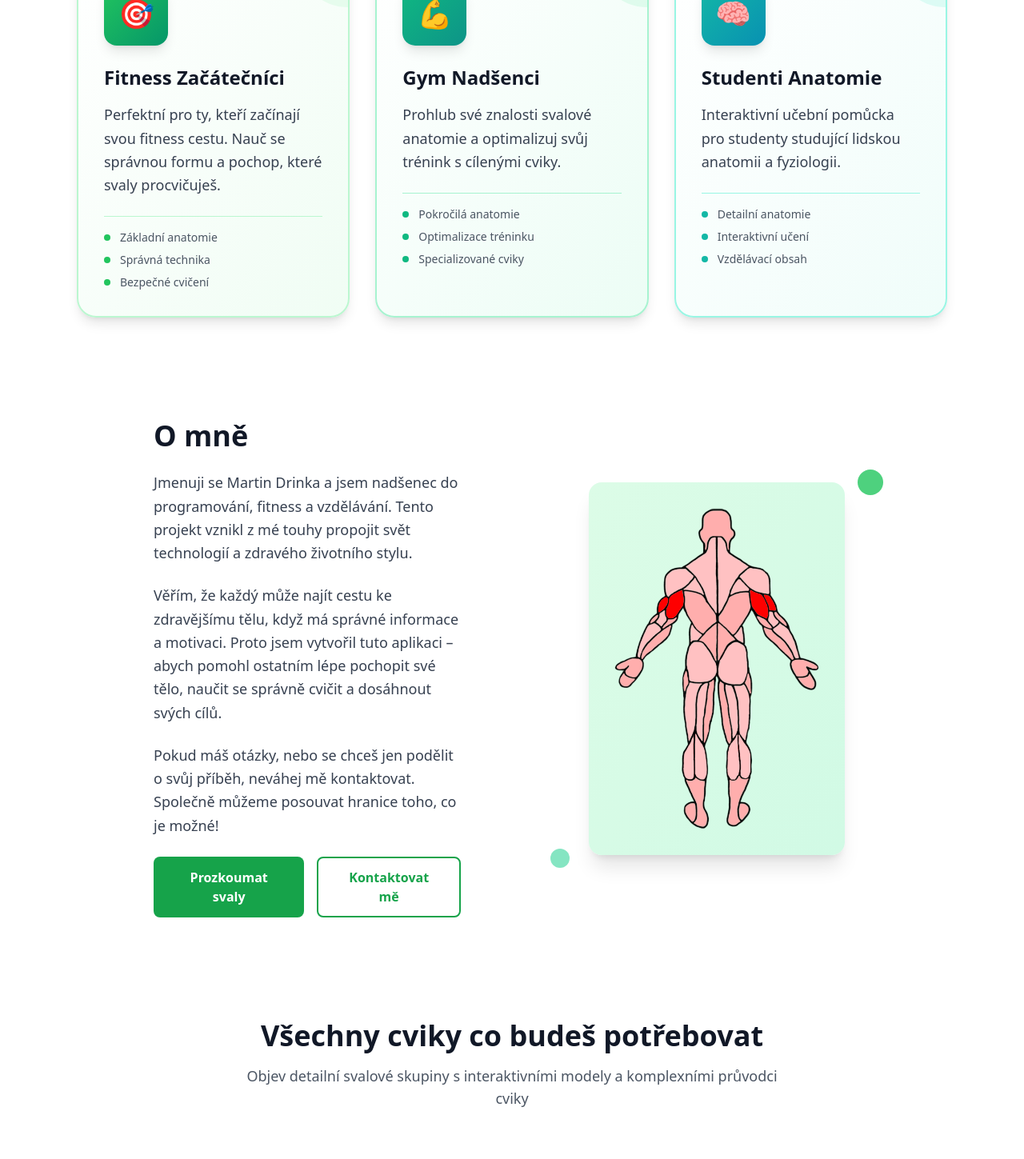
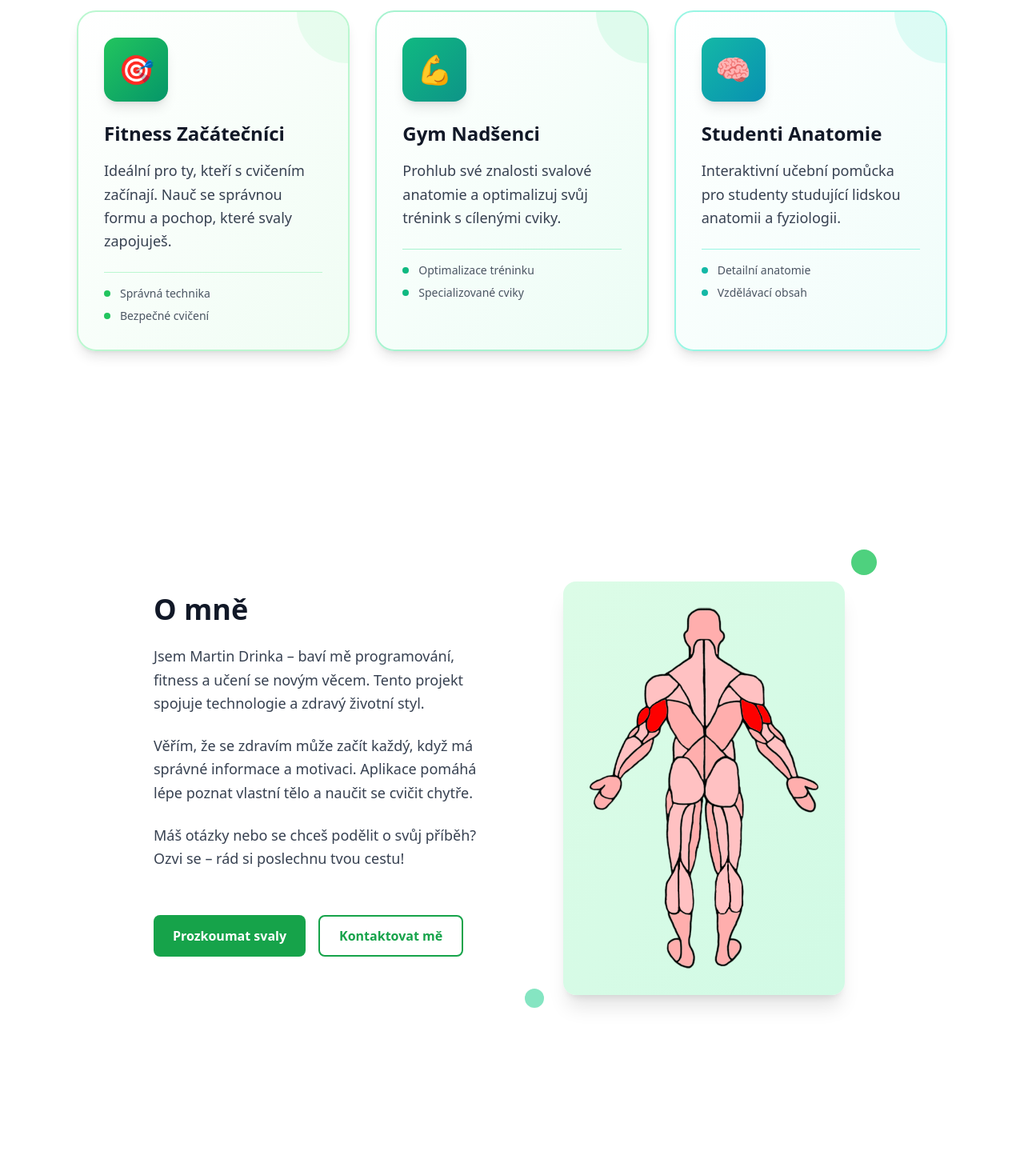
Before and after one commit to martodrak/Muscles, a React (Vite) app: page / in a window 1280 px wide. Shown: the part 980-2429 px from the top of the page at 80% size. Built offline with nearby package versions, Linux system fonts and the light colour scheme.

Commit message:
spacing + auto scroll
scroll up after redirect, text edits, scaling improve, spacing

```diff
--- a/src/pages/Contact.jsx
+++ b/src/pages/Contact.jsx
@@ -1,6 +1,10 @@
-import React from "react";
+import React, { useEffect } from "react";
 
 export default function Contact() {
+  useEffect(() => {
+    window.scrollTo({ top: 0, behavior: "smooth" });
+  }, []);
+
   return (
     <div className="min-h-screen">
       {/* Hero Section */}
@@ -51,9 +55,9 @@ export default function Contact() {
           <div className="grid lg:grid-cols-2 gap-12 items-center">
             <div className="space-y-6">
               <p className="text-lg lg:text-xl text-green-900 leading-relaxed font-sans">
-                Jmenuji se Martin Drinka a jsem nadšenec do programování,
-                fitness a vzdělávání. Tento projekt vznikl z mé touhy propojit
-                svět technologií a zdravého životního stylu.
+                Jmenuji se Martin Drinka, rád cvičím a občas i něco programuji.
+                Tento projekt jsem vytvořil abych propojil svět technologií a
+                zdravého životního stylu.
               </p>
               <p className="text-lg lg:text-xl text-green-900 leading-relaxed font-sans">
                 Věřím, že každý může najít cestu ke zdravějšímu tělu, když má
@@ -135,9 +139,9 @@ export default function Contact() {
 
       {/* Contact Footer */}
       <div className="py-12 px-6 lg:px-8 ">
-        <div className="max-w-4xl mx-auto text-center">
-          <p className="text-lg text-green-700 mb-4 font-sans">
-            Spojme se a vytvořme něco skvělého společně
+        <div className="max-w-4xl mx-auto text-center flex flex-col items-center">
+          <p className="text-lg text-green-700 mb-4 font-sans max-w-56 lg:max-w-full">
+            "Spojme se a vytvořme něco skvělého společně!"
           </p>
           <div className="flex justify-center space-x-6">
             <a
--- a/src/pages/Home.jsx
+++ b/src/pages/Home.jsx
@@ -2,8 +2,10 @@ import React, { useState, useEffect } from "react";
 import { useNavigate } from "react-router";
 import { motion } from "framer-motion";
 import Carousel from "../components/Carousel";
+import { useData } from "../parts/Memory";
 
 export default function Home() {
+  const { screenSize } = useData();
   const navigate = useNavigate();
 
   return (
@@ -12,13 +14,13 @@ export default function Home() {
         initial={{ opacity: 0, y: -20 }}
         animate={{ opacity: 1, y: 0 }}
         transition={{ duration: 0.8 }}
-        className="flex flex-col items-center justify-center mt-16 mb-20"
+        className="flex flex-col items-center justify-center lg:mt-16 mt-32 lg:mb-20 mb-10"
       >
-        <p className="lg:text-5xl text-3xl font-semibold text-center">
-          První den V gymu?
+        <p className="lg:text-5xl text-4xl font-semibold text-center">
+          První den v gymu?
         </p>
-        <p className="ml-16 lg:ml-64 text-2xl lg:text-4xl lg:mt-6 mt-4">
-          tak to jsi správně!
+        <p className="ml-16 lg:ml-32 text-2xl lg:text-3xl lg:mt-6 mt-4">
+          tak to jsi tady správně!
         </p>
       </motion.div>
 
@@ -26,7 +28,7 @@ export default function Home() {
         initial={{ scale: 0.8, opacity: 0 }}
         animate={{ scale: 1, opacity: 1 }}
         transition={{ duration: 0.8, delay: 0.3 }}
-        className="lg:w-[25%] w-[50%] mb-24"
+        className="lg:w-[25%] w-[50%] mb-[200px] lg:mb-[170px]"
         src="images/logoFinal.png"
       />
 
@@ -35,10 +37,10 @@ export default function Home() {
         initial={{ opacity: 0, y: 30 }}
         animate={{ opacity: 1, y: 0 }}
         transition={{ duration: 0.8, delay: 0.6 }}
-        className="max-w-6xl mx-auto mb-32 px-6 lg:px-8"
+        className="max-w-6xl mx-auto mb-32 lg:mb-64 px-6 lg:px-8"
       >
-        <div className="text-center mb-16">
-          <h2 className="text-3xl lg:text-4xl font-bold text-gray-900 mb-4">
+        <div className="lg:text-center mb-8 lg:mb-16">
+          <h2 className="text-2xl lg:text-4xl font-bold text-gray-900 mb-4">
             Pro koho je aplikace určena?
           </h2>
           <p className="text-lg text-gray-600 max-w-2xl mx-auto">
@@ -49,8 +51,12 @@ export default function Home() {
 
         <div className="grid lg:grid-cols-3 gap-8">
           <motion.div
-            whileHover={{ y: -5, scale: 1.02 }}
-            className="bg-gradient-to-br from-white to-green-50 rounded-3xl p-8 border-2 border-green-200 shadow-lg hover:shadow-xl transition-all duration-100 relative overflow-hidden group"
+            transition={{ duration: 0.3 }}
+            whileHover={{
+              y: -5,
+              scale: 1.02,
+            }}
+            className="bg-gradient-to-br from-white to-green-50 rounded-3xl p-8 border-2 border-green-200 shadow-lg hover:shadow-xl transition-shadow duration-500 relative overflow-hidden group"
           >
             {/* Background decoration */}
             <div className="absolute top-0 right-0 w-32 h-32 bg-green-100 rounded-full -translate-y-16 translate-x-16 opacity-60 group-hover:opacity-80 transition-opacity duration-100"></div>
@@ -59,19 +65,15 @@ export default function Home() {
               <div className="w-20 h-20 bg-gradient-to-br from-green-500 to-emerald-600 rounded-2xl flex items-center justify-center mb-6 shadow-lg group-hover:shadow-xl transition-shadow duration-100">
                 <span className="text-4xl">🎯</span>
               </div>
-              <h3 className="text-2xl font-bold text-gray-900 mb-4 group-hover:text-green-700 transition-colors duration-100">
+              <h3 className="text-2xl font-bold text-gray-900 mb-4 group-hover:text-green-700 transition-colors duration-300">
                 Fitness Začátečníci
               </h3>
               <p className="text-gray-700 leading-relaxed text-lg">
-                Perfektní pro ty, kteří začínají svou fitness cestu. Nauč se
-                správnou formu a pochop, které svaly procvičuješ.
+                Ideální pro ty, kteří s cvičením začínají. Nauč se správnou
+                formu a pochop, které svaly zapojuješ.
               </p>
               <div className="mt-6 pt-4 border-t border-green-200">
                 <ul className="space-y-2 text-sm text-gray-600">
-                  <li className="flex items-center">
-                    <span className="w-2 h-2 bg-green-500 rounded-full mr-3"></span>
-                    Základní anatomie
-                  </li>
                   <li className="flex items-center">
                     <span className="w-2 h-2 bg-green-500 rounded-full mr-3"></span>
                     Správná technika
@@ -86,17 +88,21 @@ export default function Home() {
           </motion.div>
 
           <motion.div
-            whileHover={{ y: -5, scale: 1.02 }}
-            className="bg-gradient-to-br from-white to-emerald-50 rounded-3xl p-8 border-2 border-emerald-200 shadow-lg hover:shadow-xl transition-all duration-100 relative overflow-hidden group"
+            transition={{ duration: 0.3 }}
+            whileHover={{
+              y: -5,
+              scale: 1.02,
+            }}
+            className="bg-gradient-to-br from-white to-emerald-50 rounded-3xl p-8 border-2 border-emerald-200 shadow-lg hover:shadow-xl  transition-shadow duration-500  relative overflow-hidden group"
           >
             {/* Background decoration */}
-            <div className="absolute top-0 right-0 w-32 h-32 bg-emerald-100 rounded-full -translate-y-16 translate-x-16 opacity-60 group-hover:opacity-80 transition-opacity duration-100"></div>
+            <div className="absolute top-0 right-0 w-32 h-32 bg-emerald-100 rounded-full -translate-y-16 translate-x-16 opacity-60 group-hover:opacity-80 transition-opacity duration-300"></div>
 
             <div className="relative z-10">
               <div className="w-20 h-20 bg-gradient-to-br from-emerald-500 to-teal-600 rounded-2xl flex items-center justify-center mb-6 shadow-lg group-hover:shadow-xl transition-shadow duration-100">
                 <span className="text-4xl">💪</span>
               </div>
-              <h3 className="text-2xl font-bold text-gray-900 mb-4 group-hover:text-emerald-700 transition-colors duration-100">
+              <h3 className="text-2xl font-bold text-gray-900 mb-4 group-hover:text-emerald-700 transition-colors duration-300">
                 Gym Nadšenci
               </h3>
               <p className="text-gray-700 leading-relaxed text-lg">
@@ -105,10 +111,6 @@ export default function Home() {
               </p>
               <div className="mt-6 pt-4 border-t border-emerald-200">
                 <ul className="space-y-2 text-sm text-gray-600">
-                  <li className="flex items-center">
-                    <span className="w-2 h-2 bg-emerald-500 rounded-full mr-3"></span>
-                    Pokročilá anatomie
-                  </li>
                   <li className="flex items-center">
                     <span className="w-2 h-2 bg-emerald-500 rounded-full mr-3"></span>
                     Optimalizace tréninku
@@ -123,8 +125,12 @@ export default function Home() {
           </motion.div>
 
           <motion.div
-            whileHover={{ y: -5, scale: 1.02 }}
-            className="bg-gradient-to-br from-white to-teal-50 rounded-3xl p-8 border-2 border-teal-200 shadow-lg hover:shadow-xl transition-all duration-100 relative overflow-hidden group"
+            transition={{ duration: 0.3 }}
+            whileHover={{
+              y: -5,
+              scale: 1.02,
+            }}
+            className="bg-gradient-to-br from-white to-teal-50 rounded-3xl p-8 border-2 border-teal-200 shadow-lg hover:shadow-xl transition-shadow duration-500 relative overflow-hidden group"
           >
             {/* Background decoration */}
             <div className="absolute top-0 right-0 w-32 h-32 bg-teal-100 rounded-full -translate-y-16 translate-x-16 opacity-60 group-hover:opacity-80 transition-opacity duration-100"></div>
@@ -133,7 +139,7 @@ export default function Home() {
               <div className="w-20 h-20 bg-gradient-to-br from-teal-500 to-cyan-600 rounded-2xl flex items-center justify-center mb-6 shadow-lg group-hover:shadow-xl transition-shadow duration-100">
                 <span className="text-4xl">🧠</span>
               </div>
-              <h3 className="text-2xl font-bold text-gray-900 mb-4 group-hover:text-teal-700 transition-colors duration-100">
+              <h3 className="text-2xl font-bold text-gray-900 mb-4 group-hover:text-teal-700 transition-colors duration-300">
                 Studenti Anatomie
               </h3>
               <p className="text-gray-700 leading-relaxed text-lg">
@@ -146,10 +152,7 @@ export default function Home() {
                     <span className="w-2 h-2 bg-teal-500 rounded-full mr-3"></span>
                     Detailní anatomie
                   </li>
-                  <li className="flex items-center">
-                    <span className="w-2 h-2 bg-teal-500 rounded-full mr-3"></span>
-                    Interaktivní učení
-                  </li>
+
                   <li className="flex items-center">
                     <span className="w-2 h-2 bg-teal-500 rounded-full mr-3"></span>
                     Vzdělávací obsah
@@ -162,38 +165,40 @@ export default function Home() {
       </motion.div>
 
       {/* About Me Section */}
+
+      {screenSize.width > 720 ? (
         <motion.div
           initial={{ opacity: 0, y: 30 }}
           animate={{ opacity: 1, y: 0 }}
           transition={{ duration: 0.8, delay: 0.8 }}
-        className="w-full max-w-6xl mx-auto mb-32 lg:px-32 px-8"
+          className="w-full max-w-6xl mx-auto lg:mb-64 mb-32 lg:px-32 px-8"
         >
-        <div className="grid lg:grid-cols-2 gap-32 items-center">
+          <div className="grid grid-cols-2 gap-16 items-center">
             {/* About Me Text Content */}
             <div className="space-y-6">
               <h2 className="text-3xl lg:text-4xl font-bold text-gray-900 mb-6">
                 O mně
               </h2>
               <p className="text-lg text-gray-700 leading-relaxed">
-              Jmenuji se Martin Drinka a jsem nadšenec do programování, fitness
-              a vzdělávání. Tento projekt vznikl z mé touhy propojit svět
-              technologií a zdravého životního stylu.
+                Jsem Martin Drinka – baví mě programování, fitness a učení se
+                novým věcem. Tento projekt spojuje technologie a zdravý životní
+                styl.
               </p>
               <p className="text-lg text-gray-700 leading-relaxed">
-              Věřím, že každý může najít cestu ke zdravějšímu tělu, když má
-              správné informace a motivaci. Proto jsem vytvořil tuto aplikaci –
-              abych pomohl ostatním lépe pochopit své tělo, naučit se správně
-              cvičit a dosáhnout svých cílů.
+                Věřím, že se zdravím může začít každý, když má správné informace
+                a motivaci. Aplikace pomáhá lépe poznat vlastní tělo a naučit se
+                cvičit chytře.
               </p>
               <p className="text-lg text-gray-700 leading-relaxed">
-              Pokud máš otázky, nebo se chceš jen podělit o svůj příběh, neváhej
-              mě kontaktovat. Společně můžeme posouvat hranice toho, co je
-              možné!
+                Máš otázky nebo se chceš podělit o svůj příběh? Ozvi se – rád si
+                poslechnu tvou cestu!
               </p>
+
+              <div className="flex flex-col sm:flex-row">
                 <div className="flex flex-col sm:flex-row gap-4 mt-8">
                   <button
                     onClick={() => navigate("/muscles")}
-                className="px-6 py-3 bg-green-600 hover:bg-green-700 text-white font-semibold rounded-lg transition-colors duration-300"
+                    className="px-6 py-3 bg-green-600 hover:bg-green-700  text-white font-semibold rounded-lg transition-colors duration-300"
                   >
                     Prozkoumat svaly
                   </button>
@@ -205,10 +210,11 @@ export default function Home() {
                   </button>
                 </div>
               </div>
+            </div>
 
             {/* Picture */}
             <div className="relative px-8">
-            <div className="bg-gradient-to-br from-green-100 to-emerald-100 rounded-2xl p-8 shadow-xl">
+              <div className="bg-gradient-to-br from-green-100 to-emerald-100 rounded-2xl p-8 mt-8 shadow-xl">
                 <img
                   src="images/panak_triceps.png"
                   alt="Martin Drinka"
@@ -216,25 +222,85 @@ export default function Home() {
                 />
               </div>
               {/* Floating elements for visual appeal */}
-            <div className="absolute -top-4 -right-4 w-8 h-8 bg-green-500 rounded-full opacity-80"></div>
+              <div className="absolute -top-2 -right-2 w-8 h-8 bg-green-500 rounded-full opacity-80"></div>
               <div className="absolute -bottom-4 -left-4 w-6 h-6 bg-emerald-400 rounded-full opacity-60"></div>
             </div>
           </div>
         </motion.div>
+      ) : (
+        <motion.div
+          initial={{ opacity: 0, y: 30 }}
+          animate={{ opacity: 1, y: 0 }}
+          transition={{ duration: 0.8, delay: 0.8 }}
+          className="w-full max-w-6xl  lg:mb-64 mb-32 lg:px-32 px-8 bordder-2 rounded-xl py-4 mx-8"
+        >
+          <h2 className="text-4xl lg:text-4xl font-bold text-gray-900">
+            O mně
+          </h2>
+          {/* Picture */}
+          <div className="relative px-8 w-64 mx-auto mt-6">
+            <div className="bg-gradient-to-br from-green-100 to-emerald-100 rounded-2xl p-8 shadow-xl">
+              <img
+                src="images/panak_triceps.png"
+                alt="Martin Drinka"
+                className="w-full lg:h-full rounded-xl"
+              />
+            </div>
+            {/* Floating elements for visual appeal */}
+            <div className="absolute -top-4 -right-4 w-8 h-8 bg-green-500 rounded-full opacity-80"></div>
+            <div className="absolute -bottom-4 -left-4 w-6 h-6 bg-emerald-400 rounded-full opacity-60"></div>
+          </div>
+          <div className=" gap-8 flex-col mt-10 items-center justify-center">
+            {/* About Me Text Content */}
+            <div className="space-y-6">
+              <p className="text-lg text-gray-700 leading-relaxed">
+                Jsem Martin Drinka – baví mě programování, fitness a učení se
+                novým věcem. Tento projekt spojuje technologie a zdravý životní
+                styl.
+              </p>
+              <p className="text-lg text-gray-700 leading-relaxed">
+                Věřím, že se zdravím může začít každý, když má správné informace
+                a motivaci. Aplikace pomáhá lépe poznat vlastní tělo a naučit se
+                cvičit chytře.
+              </p>
+              <p className="text-lg text-gray-700 leading-relaxed">
+                Máš otázky nebo se chceš podělit o svůj příběh? Ozvi se – rád si
+                poslechnu tvou cestu!
+              </p>
+              <div>
+                <div className="flex justify-center  gap-4 mt-12">
+                  <button
+                    onClick={() => navigate("/muscles")}
+                    className="px-6 py-3 bg-green-600 hover:bg-green-700  text-white font-semibold rounded-lg transition-colors duration-300"
+                  >
+                    Prozkoumat svaly
+                  </button>
+                  <button
+                    onClick={() => navigate("/contact")}
+                    className="px-6 py-3 border-2 border-green-600 text-green-600 hover:bg-green-600 hover:text-white font-semibold rounded-lg transition-all duration-300"
+                  >
+                    Kontaktovat mě
+                  </button>
+                </div>
+              </div>
+            </div>
+          </div>
+        </motion.div>
+      )}
 
       <motion.div
         initial={{ opacity: 0, y: 30 }}
         animate={{ opacity: 1, y: 0 }}
         transition={{ duration: 0.8, delay: 1 }}
-        className="w-full max-w-6xl mx-auto px-6 lg:px-8 mb-16"
+        className="w-full max-w-6xl mx-auto px-6 lg:px-8"
       >
         <div className="text-center mb-16">
           <h2 className="text-3xl lg:text-4xl font-bold text-gray-900 mb-4">
             Všechny cviky co budeš potřebovat
           </h2>
-          <p className="text-lg text-gray-600 max-w-2xl mx-auto">
-            Objev detailní svalové skupiny s interaktivními modely a komplexními
-            průvodci cviky
+          <p className="text-lg text-gray-600 max-w-3xl mx-auto">
+            Objev detailní svalové skupiny s propracovanými modely a video
+            návody k jednotlivým cvikům.
           </p>
         </div>
 
```
Also changed, not shown: src/pages/Muscles.jsx (+6 -1 lines), 1 other file (tests, documents, lock files or other folders). Lines whose indentation alone changed are shown as unchanged.
